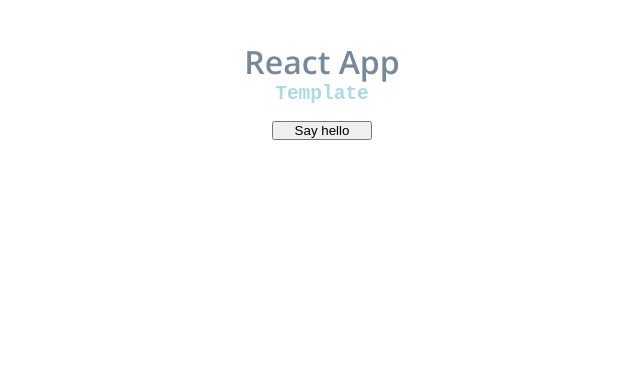
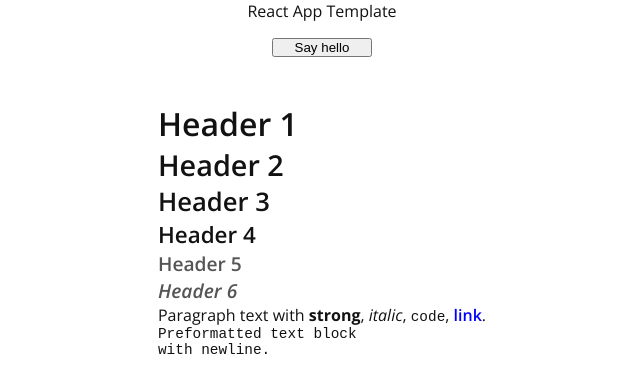
Before and after one commit to stefcameron/react-app-template, a React app: page / in a window 1280 px wide. Shown: the top 392 px of the page, without its empty margins (318-958 px from the left). Built offline with nearby package versions, Linux system fonts and the light colour scheme.

Commit message:
Add better basic formatting

```diff
--- a/src/components/App/App.js
+++ b/src/components/App/App.js
@@ -4,9 +4,27 @@ import './App.styles.css';
 export const App = () => {
   return (
     <div className="app">
-      <h1>React App</h1>
-      <h2>Template</h2>
-      <HelloWorld />
+      <section>
+        <p>React App Template</p>
+        <HelloWorld />
+      </section>
+
+      <section>
+        <h1>Header 1</h1>
+        <h2>Header 2</h2>
+        <h3>Header 3</h3>
+        <h4>Header 4</h4>
+        <h5>Header 5</h5>
+        <h6>Header 6</h6>
+        <p>
+          Paragraph text with <strong>strong</strong>, <em>italic</em>,{' '}
+          <code>code</code>, <a href="#">link</a>.
+        </p>
+        <pre>
+          Preformatted text block{'\n'}
+          with newline.
+        </pre>
+      </section>
     </div>
   );
 };
--- a/src/components/App/App.styles.css
+++ b/src/components/App/App.styles.css
@@ -4,14 +4,11 @@
   justify-content: center;
   align-items: center;
   width: 100vw;
-  height: 25vh;
 }
 
-.app > h1 {
-  color: lightslategray;
+.app > section {
+  margin-bottom: 24px;
 }
-
-.app > h2 {
-  color: lightblue;
-  font-family: var(--app-font-family-monospace);
+.app > section:last-child {
+  margin-bottom: 0;
 }
--- a/src/styles.css
+++ b/src/styles.css
@@ -11,6 +11,8 @@
   --app-font-weight-normal: 400;
   --app-font-weight-semibold: 600;
   --app-font-weight-bold: 700;
+
+  font-size: 16px; /* establish `rem` unit basis */
 }
 
 * {
@@ -28,31 +30,41 @@ body {
 h1 {
   cursor: default;
   font-weight: var(--app-font-weight-semibold);
+  font-size: 2rem;
 }
 
 h2 {
   cursor: default;
   font-weight: var(--app-font-weight-semibold);
+  font-size: 1.8rem;
 }
 
 h3 {
   cursor: default;
   font-weight: var(--app-font-weight-semibold);
+  font-size: 1.6rem;
 }
 
 h4 {
   cursor: default;
   font-weight: var(--app-font-weight-semibold);
+  font-size: 1.4rem;
 }
 
 h5,
 h6 {
   cursor: default;
+  font-weight: var(--app-font-weight-semibold);
+  font-size: 1.2rem;
+  color: #555;
+}
+h6 {
   font-style: italic;
 }
 
 p {
   cursor: default;
+  font-size: 1rem;
 }
 
 a[href],
@@ -78,6 +90,10 @@ pre,
 code {
   cursor: default;
   font-family: var(--app-font-family-monospace);
+  font-size: 0.9rem;
+}
+pre {
+  white-space: preserve nowrap;
 }
 
 strong {
```
Also changed, not shown: 1 other file (tests, documents, lock files or other folders).
